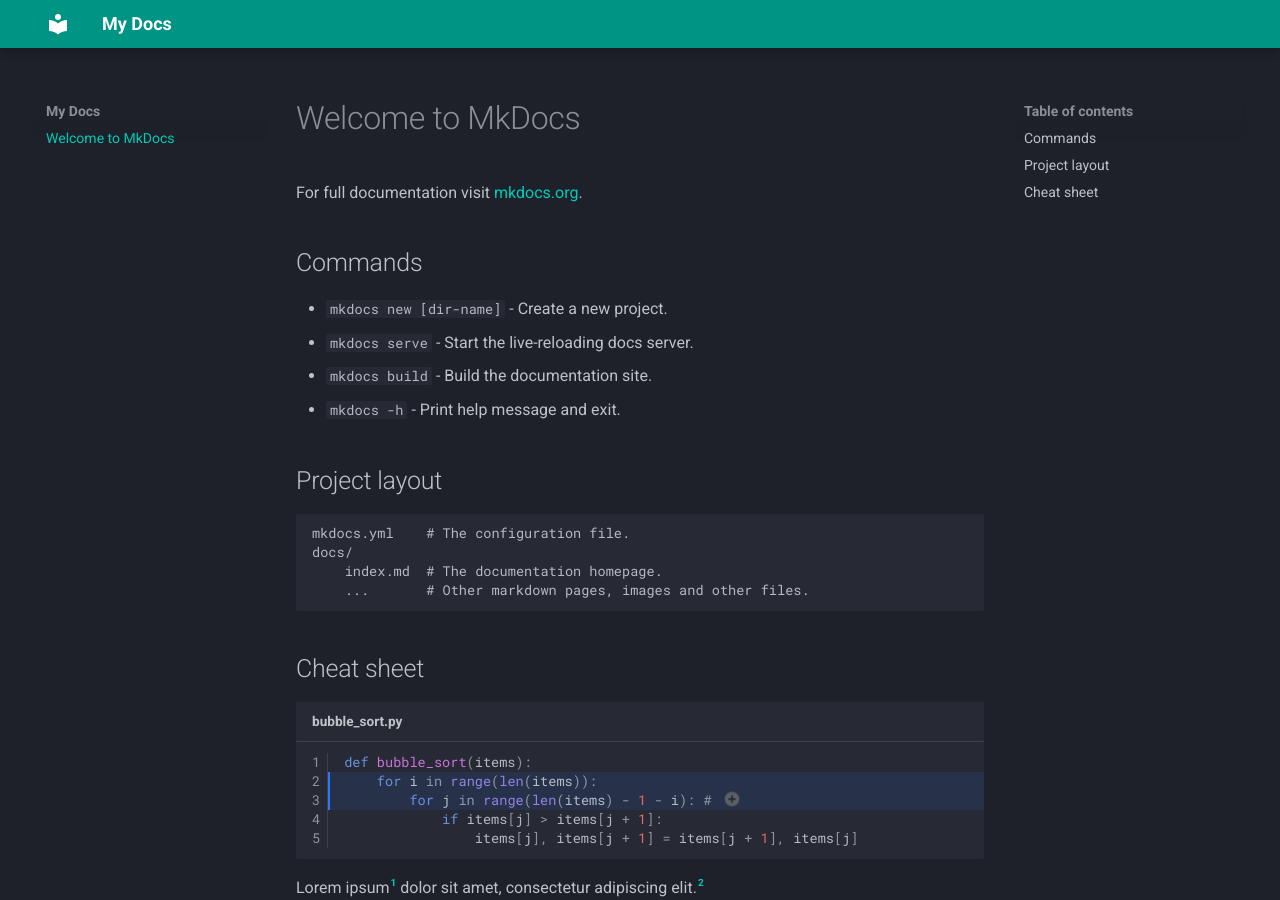
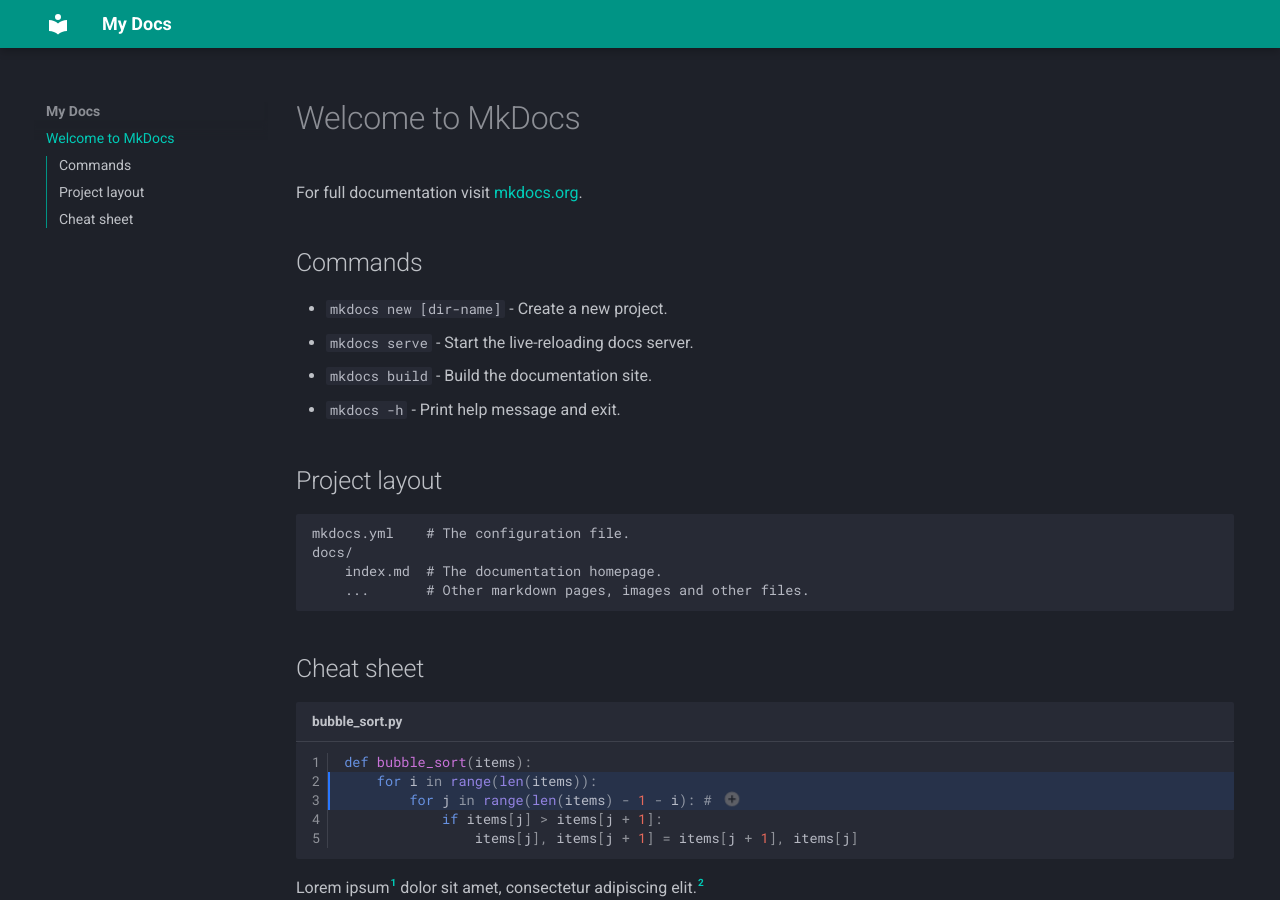
Before and after one commit to scolastico-dev/s.Default, an MkDocs documentation site: the page built from docs/docs/index.md, in a window 1280 px wide and 900 px high. Built offline with MkDocs 1.6.1 and Material for MkDocs 9.7.7, drawn with Linux system fonts in a browser that asks for light colours; emoji names are drawn with the system emoji font; comment, search, counter and statistics services are not loaded.

Commit message:
bugfixes

```diff
--- a/docs/mkdocs.yml
+++ b/docs/mkdocs.yml
@@ -7,6 +7,7 @@ theme:
   icon:
     repo: fontawesome/brands/github
   features:
+    - toc.integrate
     - navigation.instant
     - navigation.tracking
     - navigation.expand
--- a/docs/overrides/main.html
+++ b/docs/overrides/main.html
@@ -20,5 +20,5 @@
   }());
   //]]>
 </script>
-<!-- End Open Web Analytics Code -->
+-->
 {% endblock %}
```
Also changed, not shown: other parts of docs/overrides/main.html (+1 -1 lines), 2 other files.
